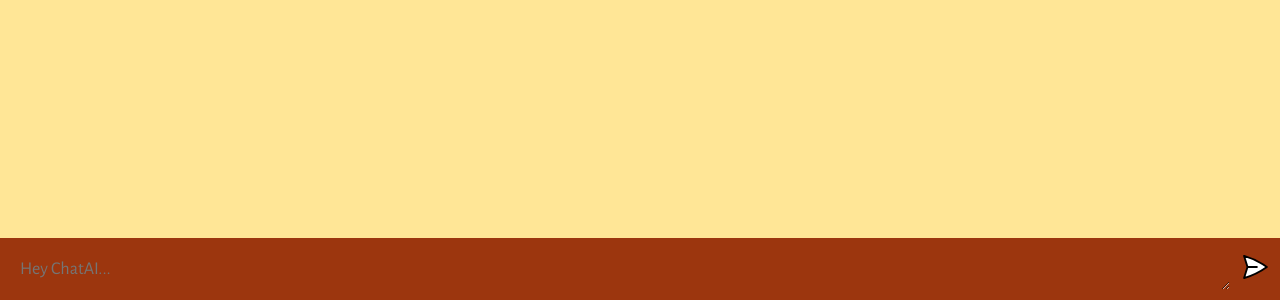
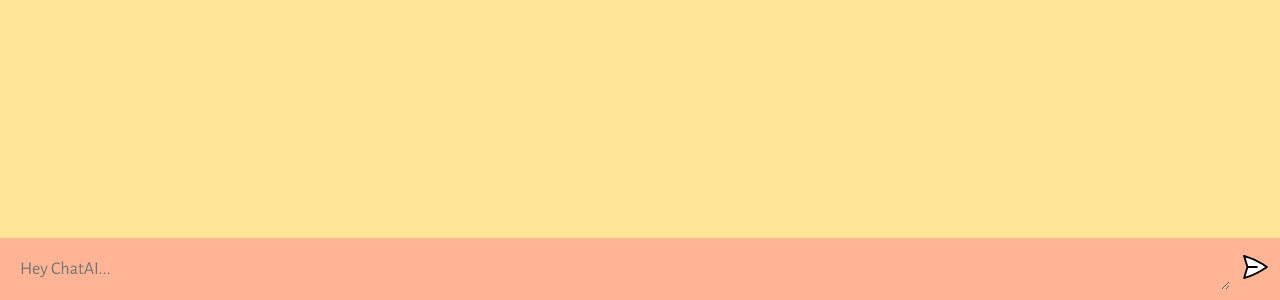
Before and after one commit to danielapassos/chatAI-app, a website built with Vite: page client/index.html in a window 1280 px wide. Shown: the part 500-800 px from the top of the page. Built offline with nearby package versions, Linux system fonts and the light colour scheme.

Commit message:
Update style.css

```diff
--- a/client/style.css
+++ b/client/style.css
@@ -117,7 +117,7 @@ form {
   max-width: 1280px;
   margin: 0 auto;
   padding: 10px;
-  background: #9c360e;
+  background: #ffb496;
 
   display: flex;
   flex-direction: row;
```
